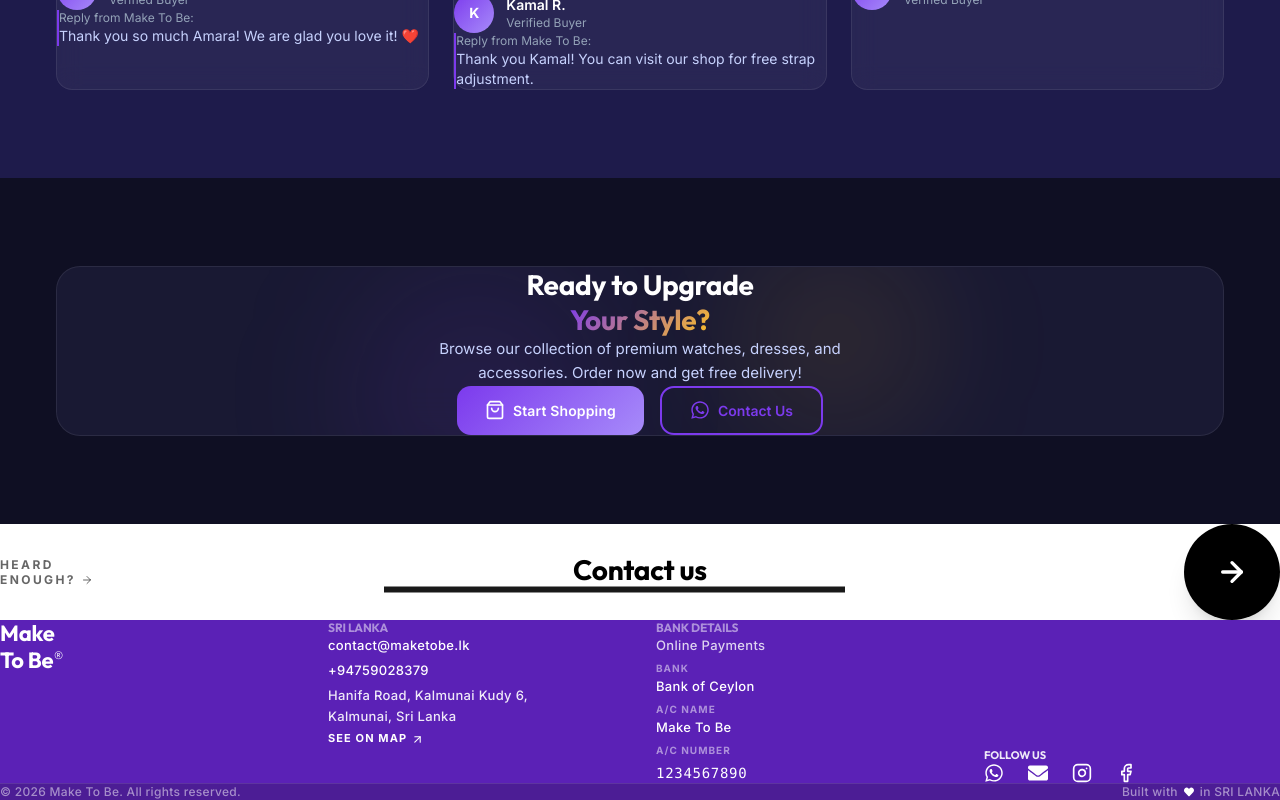
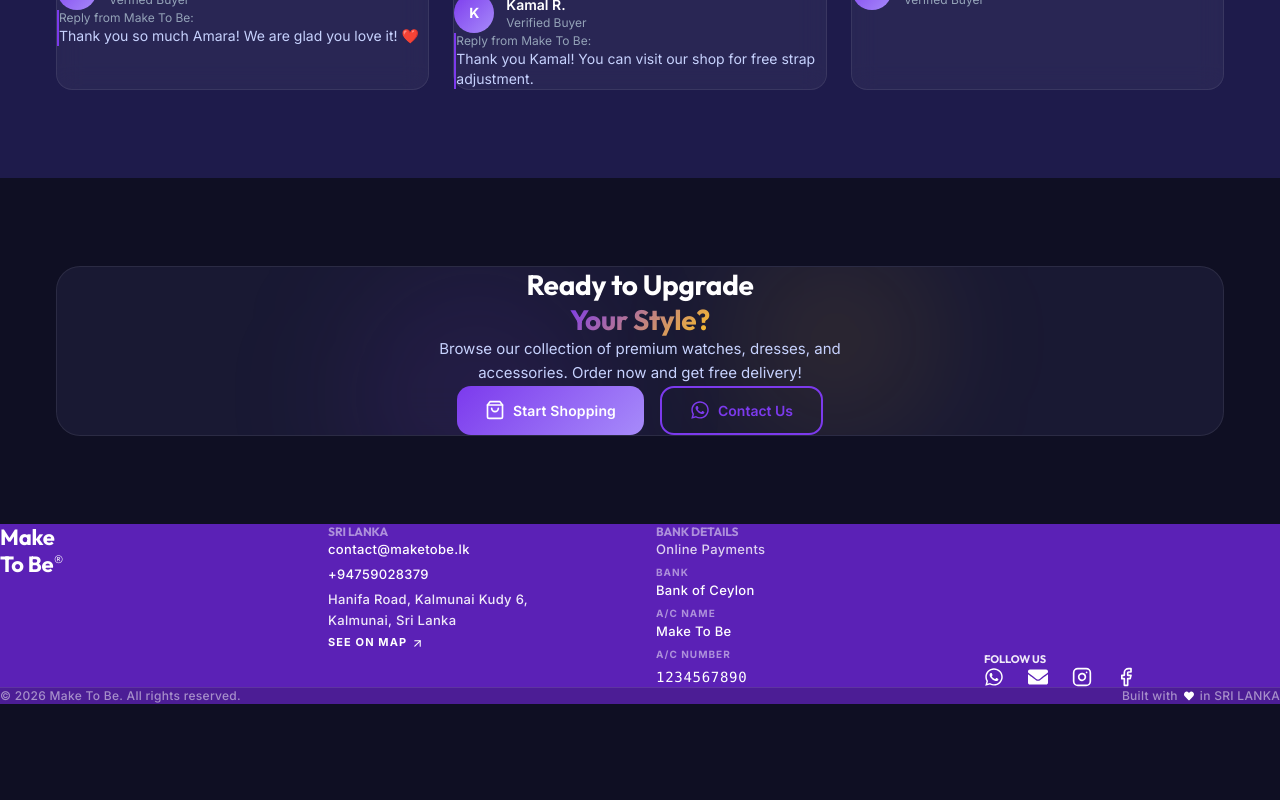
Before and after one commit to mohamedsamthi/make-to-be, a React (Vite) app: page / in a window 1280 px wide. Shown: the part 2917-3717 px from the top of the page. After the commit the page ends 3621 px from the top, so only its background shows below. Built offline with nearby package versions, Linux system fonts and the light colour scheme; no server answers; the database is empty.

Commit message:
Removed Contact us banner from footer

```diff
--- a/src/components/layout/Footer.jsx
+++ b/src/components/layout/Footer.jsx
@@ -8,31 +8,6 @@ export default function Footer() {
 
   return (
     <footer className="bg-[#5b21b6] text-white overflow-hidden mt-10">
-      {/* Top Banner Section (White background) */}
-      <div className="bg-white text-black py-16 sm:py-24 relative overflow-hidden">
-        <div className="max-w-[1280px] mx-auto px-4 sm:px-6 flex flex-col md:flex-row items-center justify-between gap-8 relative z-10">
-
-          <div className="flex items-center gap-6">
-            <div className="hidden md:flex text-xs font-bold uppercase tracking-[0.2em] text-black/60 flex-col items-start leading-tight">
-              <span>Heard</span>
-              <span>Enough? <FiArrowRight className="inline ml-1 mb-0.5" /></span>
-            </div>
-          </div>
-
-          <div className="text-center absolute left-1/2 top-1/2 -translate-x-1/2 -translate-y-1/2 w-full max-w-lg">
-            <h2 className="text-5xl sm:text-6xl lg:text-7xl font-medium tracking-tighter" style={{ fontFamily: 'var(--font-family-heading)' }}>
-              Contact us
-            </h2>
-            <div className="h-1 lg:h-1.5 w-[50%] xs:w-[70%] sm:w-[90%] bg-black/90 mt-1 sm:mt-2 mx-auto" />
-          </div>
-
-          <Link to="/contact" className="w-20 h-20 sm:w-24 sm:h-24 rounded-full bg-black flex items-center justify-center transition-all duration-300 ml-auto z-10 hover:scale-105 shadow-xl shrink-0 group">
-            <FiArrowRight size={32} strokeWidth={2.5} className="text-white group-hover:text-[#7c3aed] transition-colors" />
-          </Link>
-
-        </div>
-      </div>
-
       {/* Main Footer Section (Pink background) */}
       <div className="max-w-[1280px] mx-auto px-4 sm:px-6 py-16 sm:py-24">
         <div className="grid grid-cols-1 md:grid-cols-2 lg:grid-cols-4 gap-12 lg:gap-8">
```
